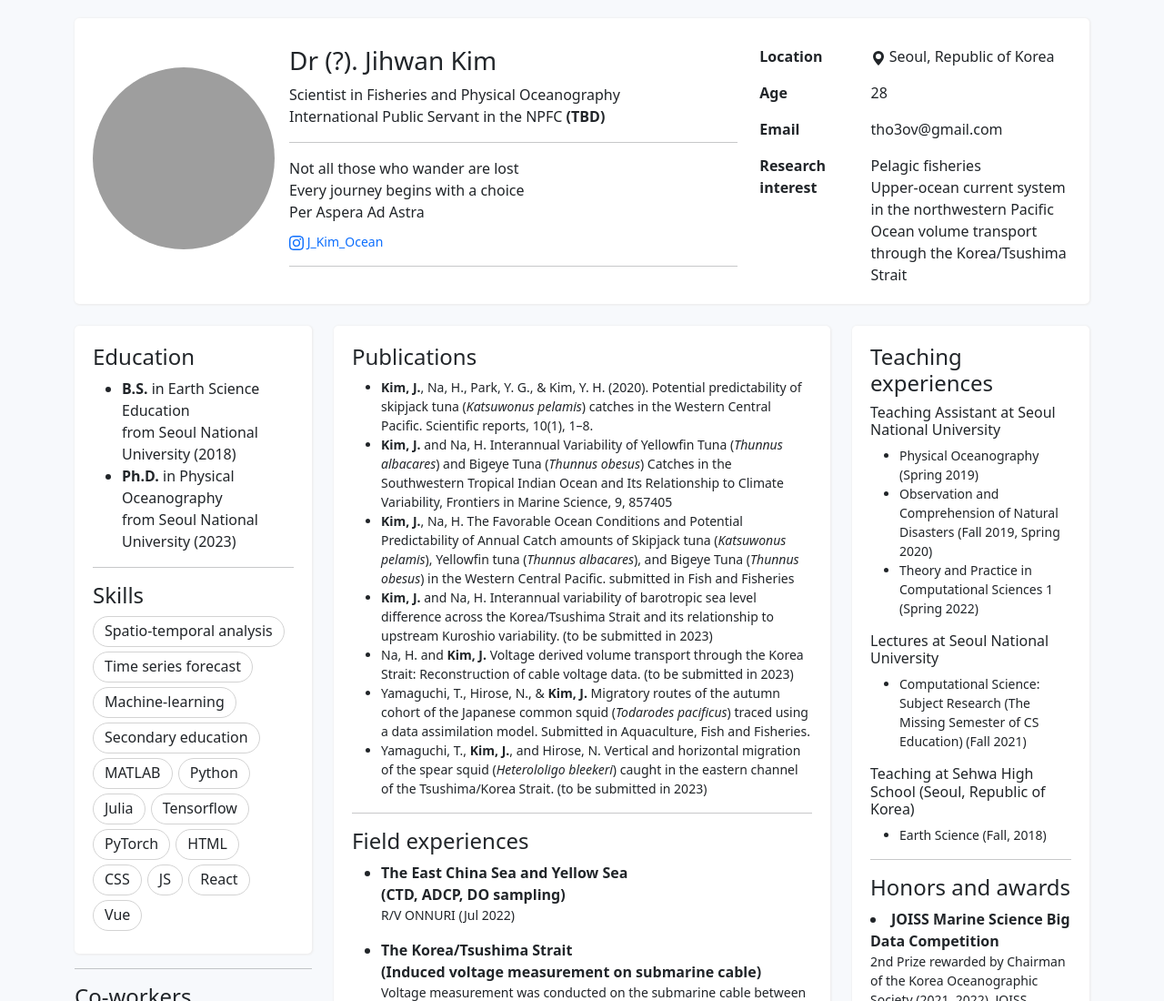
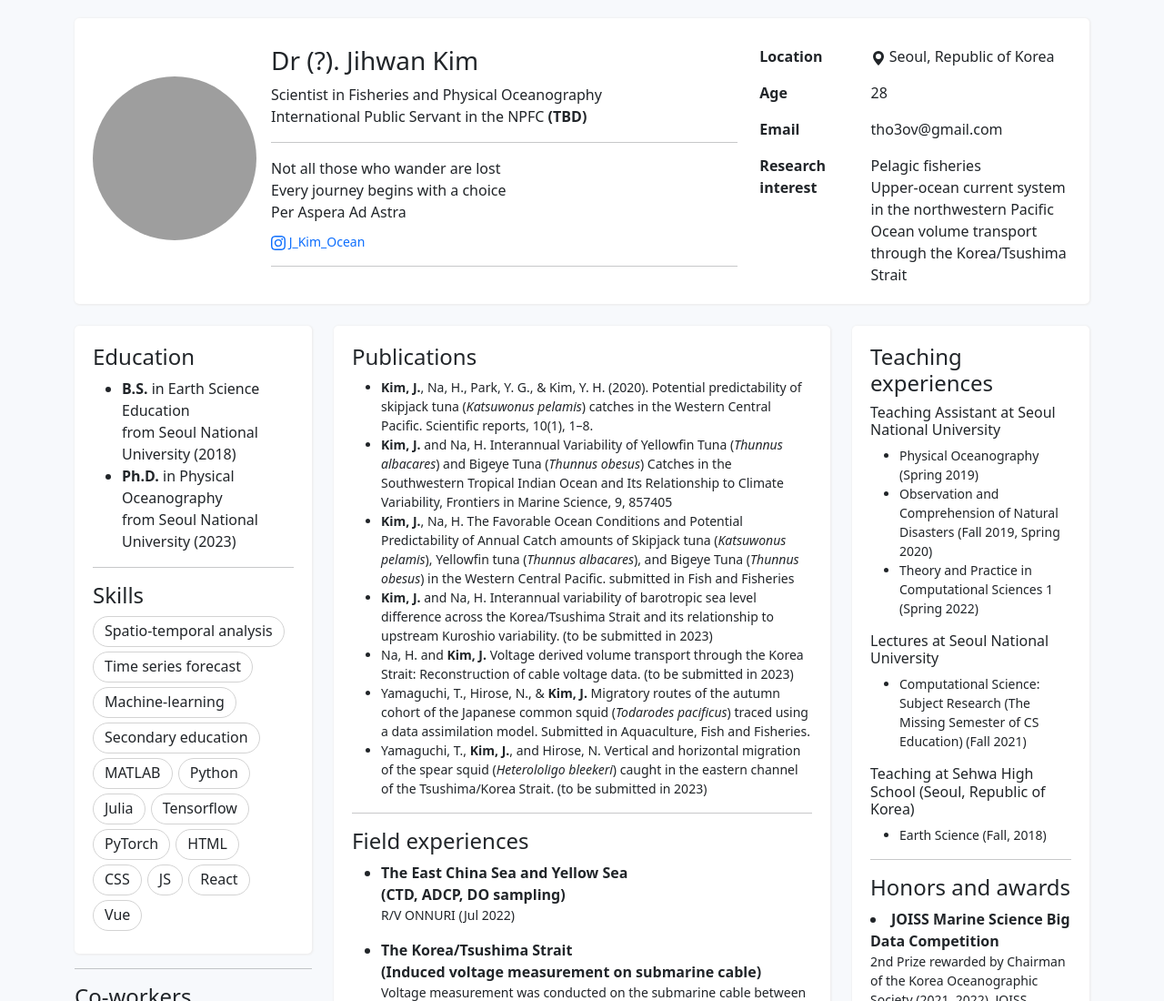
Before and after one commit to Tuna-Kim/J_Kim_CV, a plain HTML site: page index.html in a window 1280 px wide. Shown: the top 1100 px of the page at 91% size. Drawn offline with nearby package versions, Linux system fonts and the light colour scheme; grey boxes are pictures that could not be loaded.

Commit message:
Update index.html

```diff
--- a/index.html
+++ b/index.html
@@ -24,7 +24,7 @@
               >
                 <img
                   src="img/J_Kim_Profile_Pic.jpg"
-                  style="height: 200px; width: 200px; border-radius: 70%"
+                  style="height: 180px; width: 180px; border-radius: 70%"
                 />
               </div>
               <div class="flex-grow-1 ms-3" style="margin-top: 10px">
```
